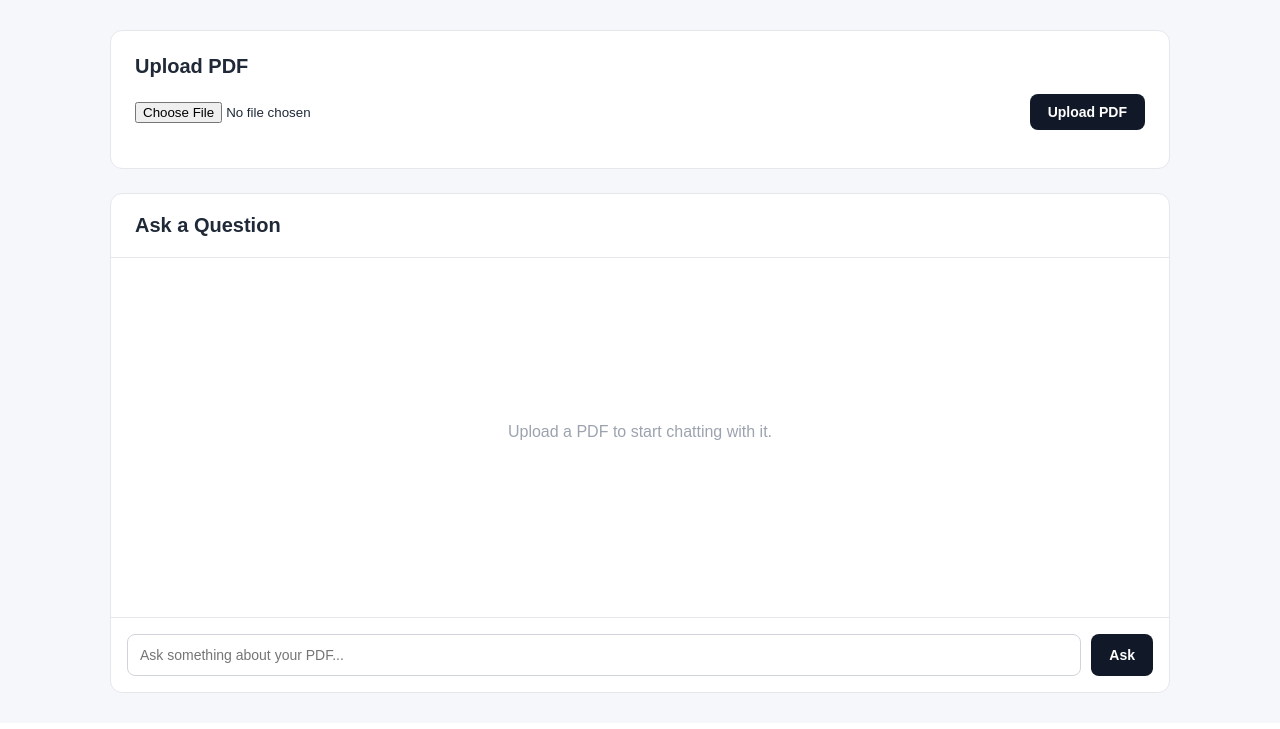
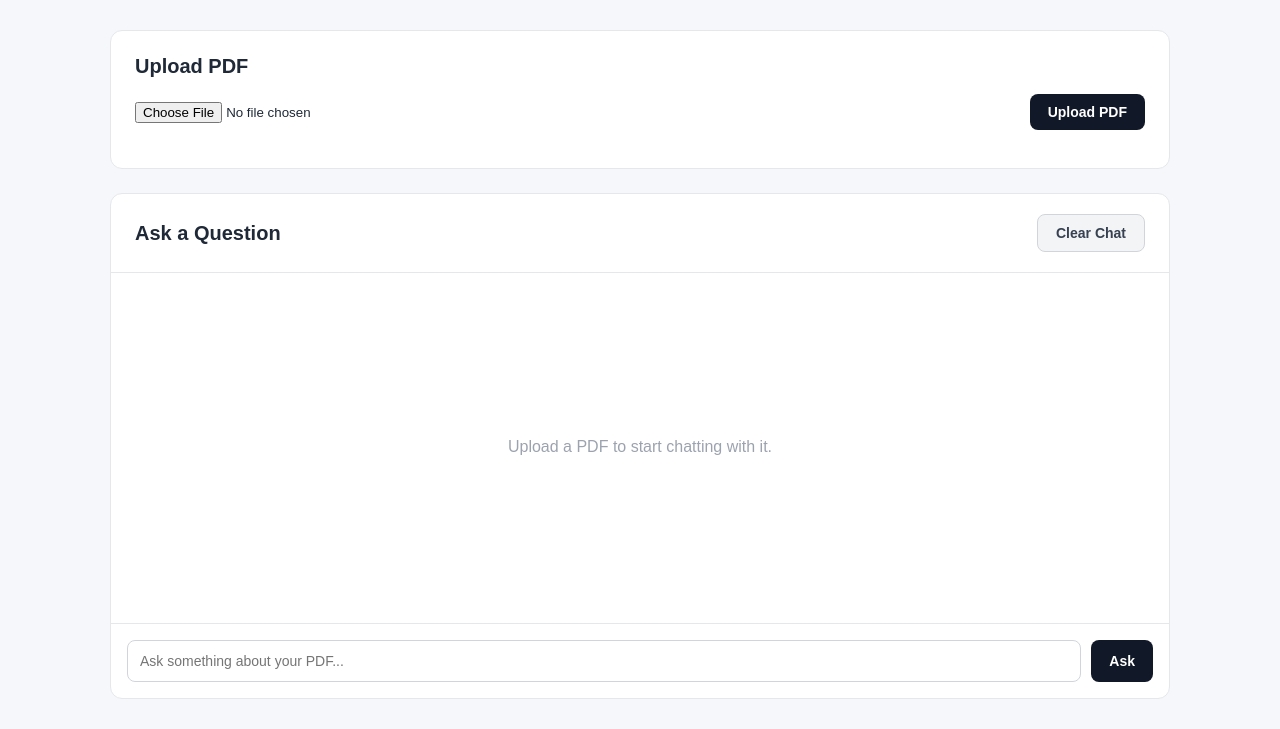
Before and after one commit to AreebaAliSiddiqui/TalkToPdfGPT, a Flask app: page / in a window 1280 px wide. Shown: the part 93-822 px from the top of the page. Before the commit the page ends 786 px from the top, so only its background shows below. Run offline with Flask 3, Linux system fonts and the light colour scheme.

Commit message:
feat: preserve chat state and handle conversation reset

```diff
--- a/static/script.js
+++ b/static/script.js
@@ -35,6 +35,8 @@
     const emptyChat =
         document.getElementById("empty-chat");
 
+    const clearChatButton =
+    document.getElementById("clear-chat");
 
     // -------------------------
     // PDF Upload
@@ -118,6 +120,7 @@
 
         }
     );
+
 
 
     // -------------------------
@@ -365,3 +368,24 @@ function addSources(wrapper, sources) {
         sourcesContainer
     );
 }
+
+
+
+     clearChatButton.addEventListener(
+    "click",
+    () => {
+
+        chatMessages.innerHTML = `
+            <div
+                id="empty-chat"
+                class="empty-chat"
+            >
+                <p>
+                    Upload a PDF to start chatting with it.
+                </p>
+            </div>
+        `;
+
+        questionInput.value = "";
+    }
+);
--- a/static/style.css
+++ b/static/style.css
@@ -109,10 +109,28 @@
         }
 
         .chat-header {
-            padding: 20px 24px;
-            border-bottom: 1px solid #e5e7eb;
-        }
+    padding: 20px 24px;
+    border-bottom: 1px solid #e5e7eb;
+    display: flex;
+    justify-content: space-between;
+    align-items: center;
+}
+.chat-header {
+    padding: 20px 24px;
+    border-bottom: 1px solid #e5e7eb;
+    display: flex;
+    justify-content: space-between;
+    align-items: center;
+}
+.secondary-button {
+    background: #f3f4f6;
+    color: #374151;
+    border: 1px solid #d1d5db;
+}
 
+.secondary-button:hover {
+    background: #e5e7eb;
+}
         .chat-header h2 {
             font-size: 20px;
         }
--- a/templates/index.html
+++ b/templates/index.html
@@ -62,9 +62,19 @@
 
     <section class="chat-card">
 
-        <div class="chat-header">
-            <h2>Ask a Question</h2>
-        </div>
+       <div class="chat-header">
+
+    <h2>Ask a Question</h2>
+
+    <button
+        id="clear-chat"
+        type="button"
+        class="secondary-button"
+    >
+        Clear Chat
+    </button>
+
+</div>
 
 
         <div
```
